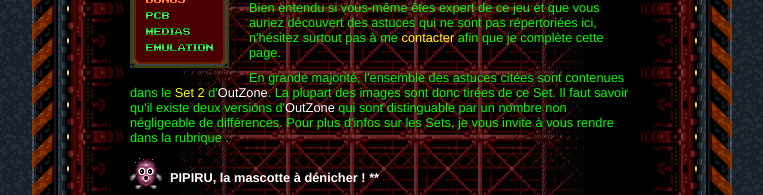
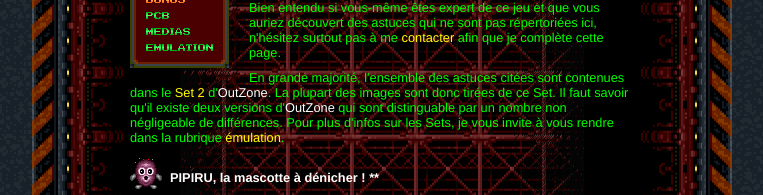
Before and after one commit to GutsFun/OutZone, a Vue app: page /bonus in a window 1280 px wide. Shown: the part 284-479 px from the top of the page, without its empty margins (258-1021 px from the left). Built offline with nearby package versions, Linux system fonts and the light colour scheme.

Commit message:
fix emulator link

```diff
--- a/src/views/Bonus.vue
+++ b/src/views/Bonus.vue
@@ -2,7 +2,7 @@
   <div class="bonus">
     <p>Comme tout bon Toaplan qui se respecte, <span>OutZone</span> regorge de petits trucs à découvrir un peu partout dans les niveaux. Je n'ai pas la prétention de les connaître tous mais je peux déjà faire un recensement de plusieurs d'entre eux.</p>
 	  <p>Bien entendu si vous-même êtes expert de ce jeu et que vous auriez découvert des astuces qui ne sont pas répertoriées ici, n'hésitez surtout pas à me <a href="mailto:guts@gutsfun.com">contacter</a> afin que je complète cette page.</p>
-    <p>En grande majorité, l'ensemble des astuces citées sont contenues dans le <a href="/static/emul/outzonea.zip">Set 2</a> d'<span>OutZone</span>. La plupart des images sont donc tirées de ce Set. Il faut savoir qu'il existe deux versions d'<span>OutZone</span> qui sont distinguable par un nombre non négligeable de différences. Pour plus d'infos sur les Sets, je vous invite à vous rendre dans la rubrique <router-view to="/emulation">émulation</router-view>.</p>
+    <p>En grande majorité, l'ensemble des astuces citées sont contenues dans le <a href="/static/emul/outzonea.zip">Set 2</a> d'<span>OutZone</span>. La plupart des images sont donc tirées de ce Set. Il faut savoir qu'il existe deux versions d'<span>OutZone</span> qui sont distinguable par un nombre non négligeable de différences. Pour plus d'infos sur les Sets, je vous invite à vous rendre dans la rubrique <router-link to="/emulation">émulation</router-link>.</p>
     <h3 class="pipiru">PIPIRU, la mascotte à dénicher ! **</h3>
     <p>Dans le premier niveau et ce quel que soit le nombre de tour que vous effectuez, vous pouvez trouver dans la deuxième série de cratères un petit être violet rondelet qui une fois extrait de sa tanière vous suivra jusqu'à la fin du niveau, toutefois si vous ne l'avez pas détruit avant avec vos tirs car il est vulnérable à ceux-ci. Si vous parvenez à l'amener intact devant le boss, un bonus de <span>40.000 points</span> vous sera attribué.</p>
     <div class="flex-row flex-wrap">
```
